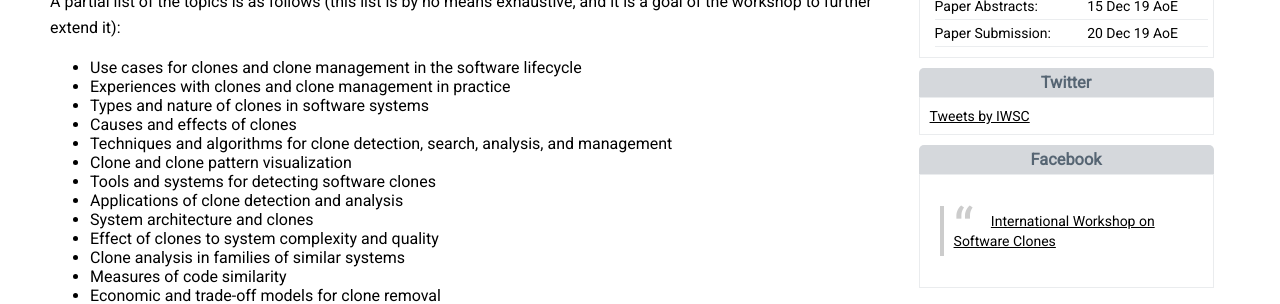
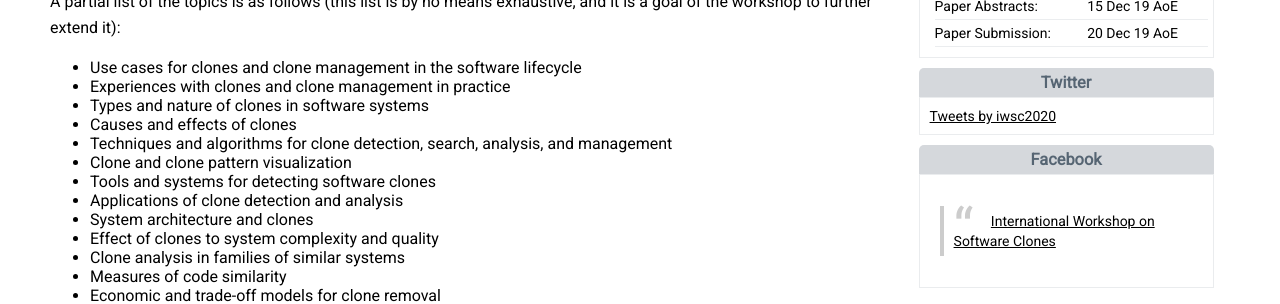
Before and after one commit to iwsc2020/iwsc2020.github.io, a Jekyll site: the page built from index.html, in a window 1280 px wide and 1144 px high. Shown: the part 584-888 px from the top of the window. Built offline with Jekyll 4.4.1, drawn with Linux system fonts in a browser that asks for light colours; nearby versions of some CDN libraries; the list of posts is cut into pages by our own code; comment, search, counter and statistics services are not loaded.

Commit message:
Update sidebar.html

```diff
--- a/_includes/sidebar.html
+++ b/_includes/sidebar.html
@@ -35,8 +35,12 @@
       <h3>Twitter</h3>
     </div>
     <div class="grey_box">
+    	<!---
         <a class="twitter-timeline" data-tweet-limit="2" href="https://twitter.com/iwsc2020">Tweets by IWSC</a>
         <script async src="//platform.twitter.com/widgets.js" charset="utf-8"></script>
+        --->
+        <a class="twitter-timeline" href="https://twitter.com/iwsc2020?ref_src=twsrc%5Etfw">Tweets by iwsc2020</a>
+        <script async src="https://platform.twitter.com/widgets.js" charset="utf-8"></script>
     </div>
 
     <div class="header">
```
